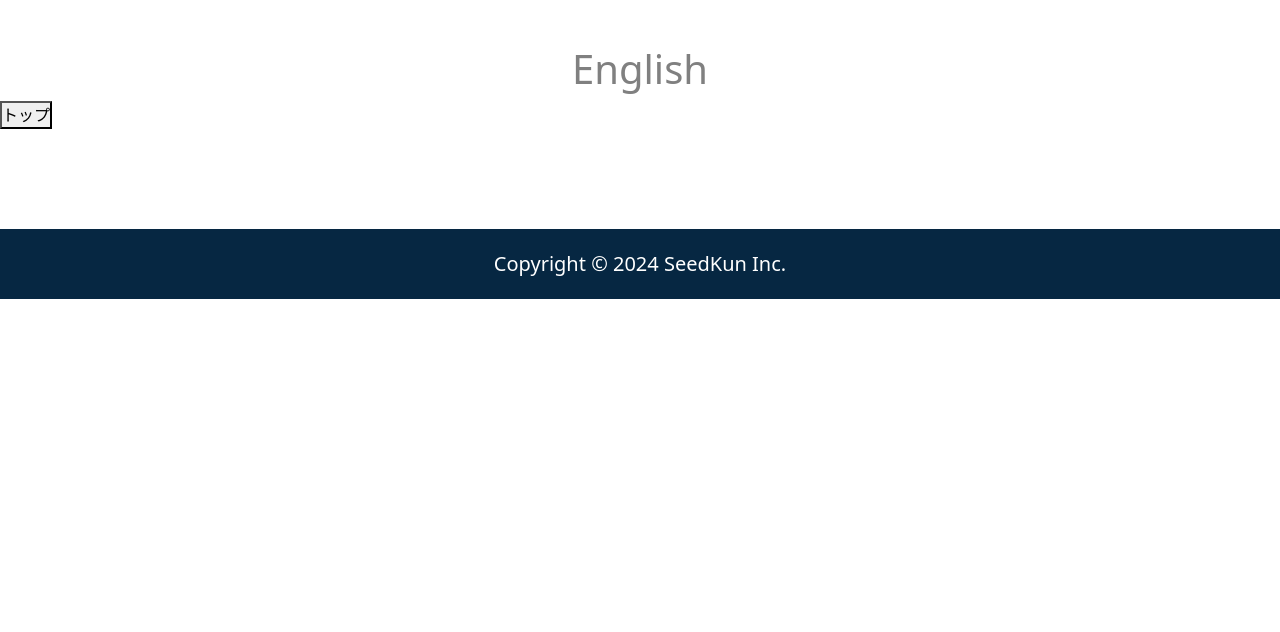
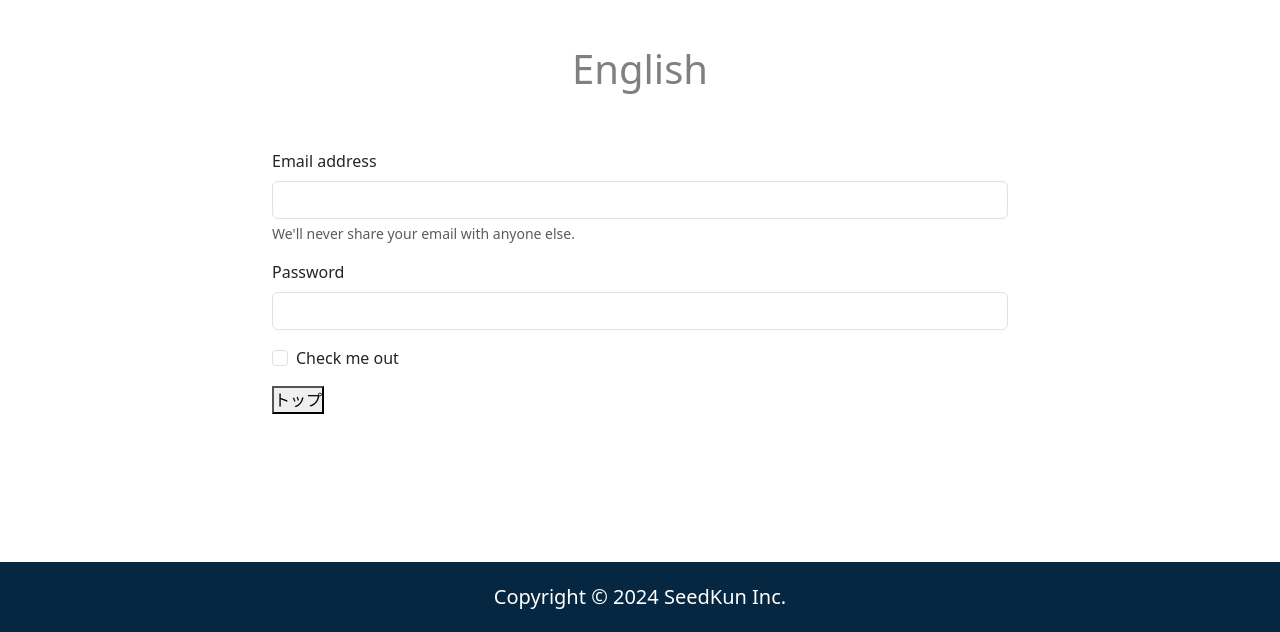
Before and after one commit to Michi-Tomo/GitPractice, a plain HTML site: page index.html in a window 1280 px wide. Shown: the part 955-1587 px from the top of the page. Before the commit the page ends 1254 px from the top, so only its background shows below. Drawn offline with nearby package versions, Linux system fonts and the light colour scheme.

Commit message:
フォーム作成

```diff
--- a/index.html
+++ b/index.html
@@ -47,7 +47,36 @@
                 </p>
             </div>
         </section>
-        <button type="button" id="toTop">トップ</button>
+        <div class="container py-5">
+            <div class="row">
+                <div class="col-8 offset-2">
+                    <form>
+                        <div class="mb-3">
+                            <label for="exampleInputEmail1"
+                            class="form-label">Email address</label>
+                            <input type="email" class="form-control"
+                            id="exampleInputEmail1"
+                            aria-describedby="emailHelp">
+                            <div id="emailHelp" class="form-text">We'll never
+                            share your email with anyone else.</div>
+                        </div>
+                        <div class="mb-3">
+                            <label for="exampleInputPassword1"
+                            class="form-label">Password</label>
+                            <input type="password" class="form-control"
+                            id="exampleInputPassword1">
+                        </div>
+                        <div class="mb-3 form-check">
+                            <input type="checkbox" class="form-check-input"
+                            id="exampleCheck1">
+                            <label class="form-check-label"
+                            for="exampleCheck1">Check me out</label>
+                        </div>
+                        <button type="button" id="toTop">トップ</button>
+                    </form>
+                </div>
+            </div>
+        </div>
     </main>
     <footer>
         <div>Copyright &copy; SeedKun Inc.</div>
```
